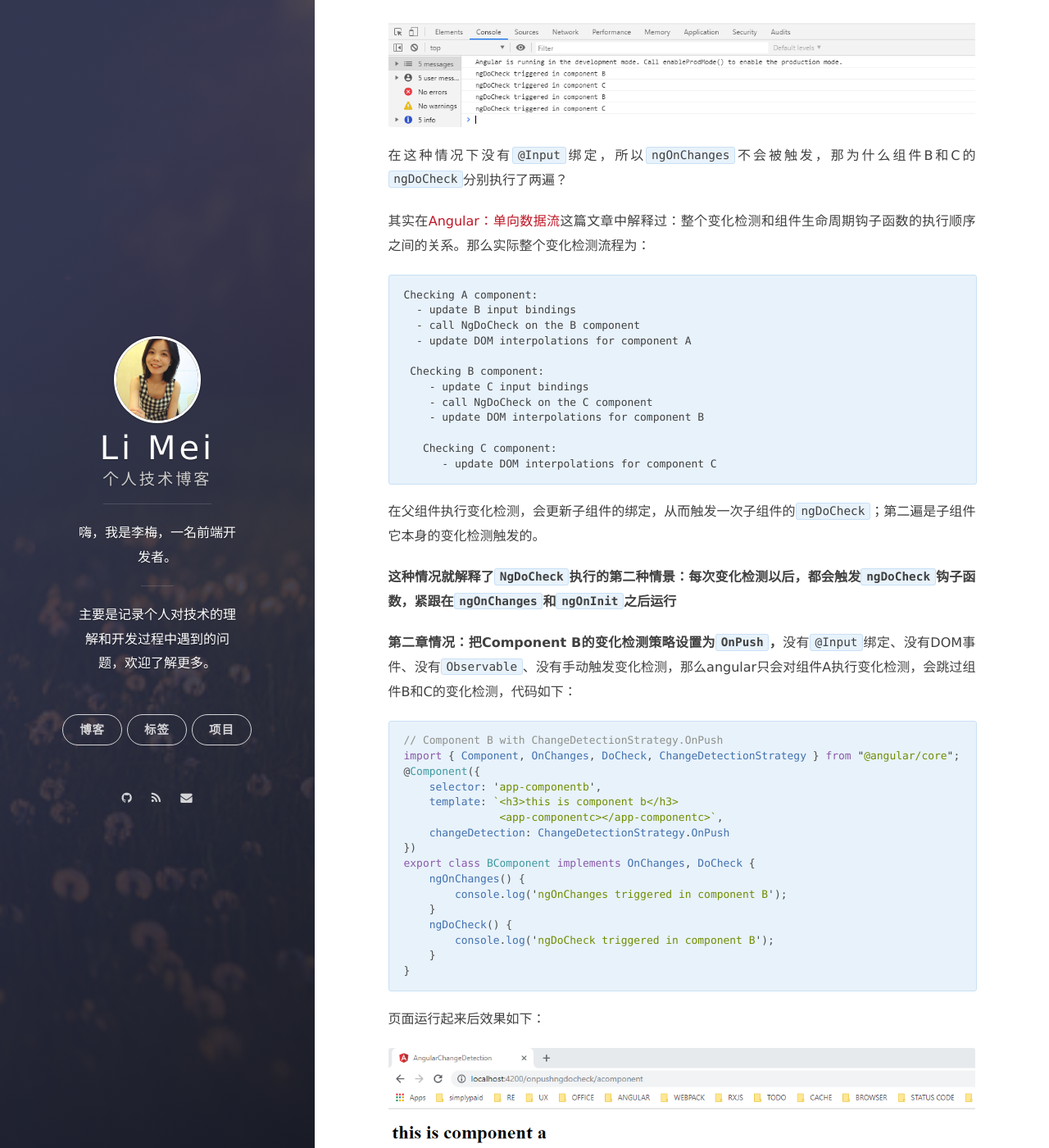
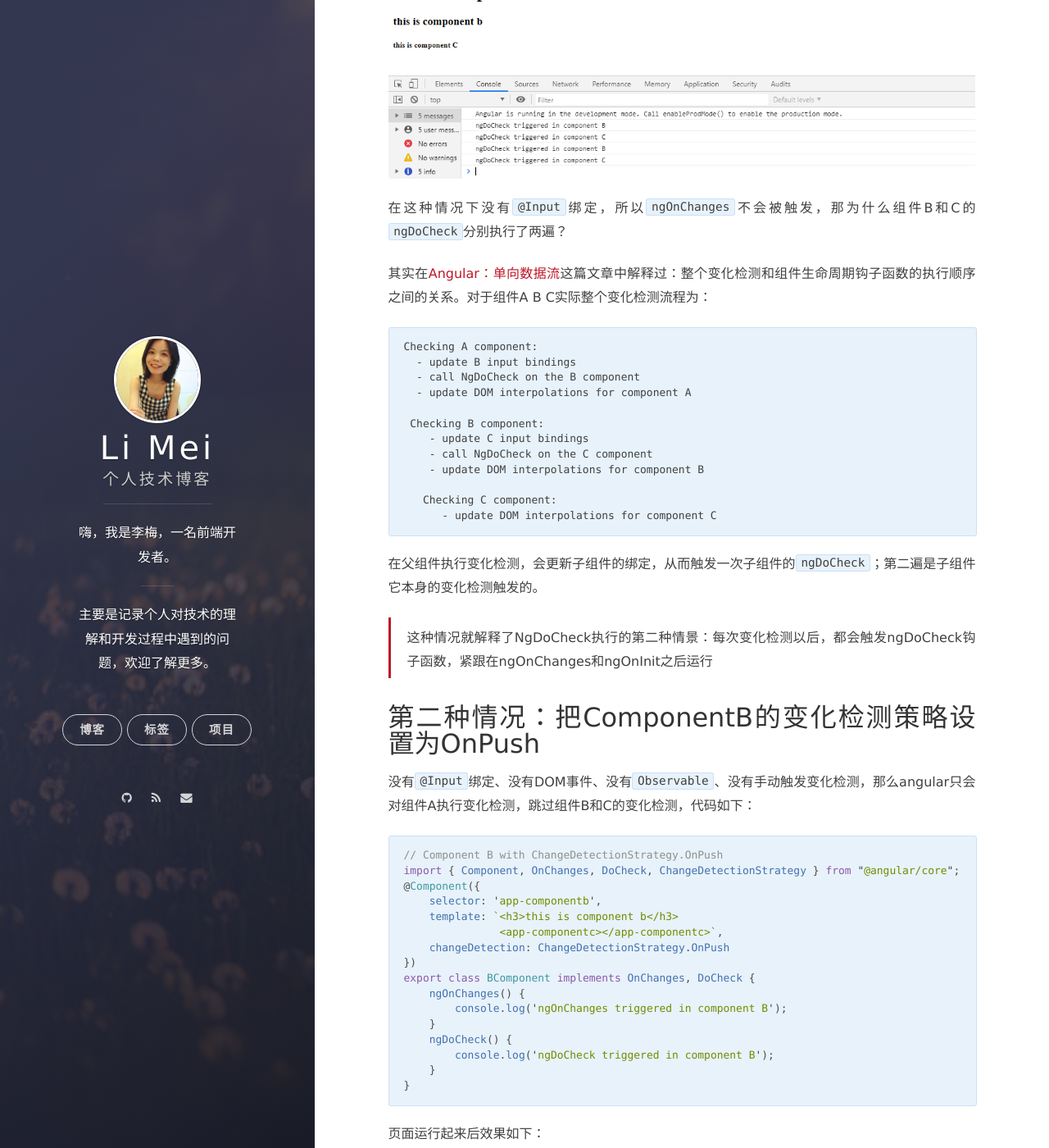
Before and after one commit to LiMeii/LiMeii.github.io, a Jekyll site: the page built from _posts/2019-06-27-angular-ngdocheck-onpush-strategy.md, in a window 1280 px wide and 1400 px high, scrolled down 2589 px. Shown: the whole window at 82% size. Built offline with Jekyll 4.4.1, drawn with Linux system fonts in a browser that asks for light colours; nearby versions of some CDN libraries; some of the changed text lies outside the part shown.

Commit message:
update ngdocheck trigger timing post

````diff
--- a/_posts/2019-06-27-angular-ngdocheck-onpush-strategy.md
+++ b/_posts/2019-06-27-angular-ngdocheck-onpush-strategy.md
@@ -6,15 +6,18 @@
 
 在[angular官方文档](https://angular.io/guide/lifecycle-hooks)对```ngDoCheck```执行时机是这么描述的：
 
-![angular-onpush-ngdocheck](https://limeii.github.io/assets/images/posts/angular/angular-ngdocheck-onpush-strategy04.png){:height="100%" width="100%"}
+<blockquote>
+<p>Detect and act upon changes that Angular can't or won't detect on its own.</p>
+<p>Called during every change detection run, immediately after ngOnChanges() and ngOnInit().</p>
+</blockquote>
 
 直译过来就是：
 
- - 1：```NgDoCheck```在状态发生变化，angular自己又不能捕获这个变化时被触发。
+ - 1：在状态发生变化，angular自己本身不能捕获这个变化时会触发```NgDoCheck```。
 
  - 2：每次变化检测以后，都会触发```ngDoCheck```钩子函数，紧跟在```ngOnChanges```和```ngOnInit```之后运行。
 
-第二点很好理解，对于第一点：**```NgDoCheck```在状态发生变化，angular自己又不能捕获这个变化时被触发。**这到底是什么意思呢？
+第二点很好理解，第一点到底是什么意思呢？
 
 在[Angular Change Detection:变化检测策略](https://limeii.github.io/2019/06/angular-changeDetectionStrategy-OnPush/)这篇文章中解释过：某一个组件中设置angular变化检测策略为OnPush，如果没有以下四种情况，angular是不会为这个组件或者它的子组件执行变化检测。
 
@@ -83,14 +86,16 @@
 }
 ```
 
-**第一种情况：这三个组件都是默认的检测策略，**没有```@Input```绑定、没有DOM事件、没有```Observable```、没有手动触发变化检测，页面运行起来以后，效果如下：
+## 第一种情况：三个组件都是默认的检测策略.
+
+没有```@Input```绑定、没有DOM事件、没有```Observable```、没有手动触发变化检测，页面运行起来以后，效果如下：
 
 ![angular-onpush-ngdocheck](https://limeii.github.io/assets/images/posts/angular/angular-ngdocheck-onpush-strategy02.png){:height="100%" width="100%"}
 
 在这种情况下没有```@Input```绑定，所以```ngOnChanges```不会被触发，那为什么组件B和C的```ngDoCheck```分别执行了两遍？
 
 
-其实在[Angular：单向数据流](https://limeii.github.io/2019/06/angular-unidirectional-data-flow/)这篇文章中解释过：整个变化检测和组件生命周期钩子函数的执行顺序之间的关系。那么实际整个变化检测流程为：
+其实在[Angular：单向数据流](https://limeii.github.io/2019/06/angular-unidirectional-data-flow/)这篇文章中解释过：整个变化检测和组件生命周期钩子函数的执行顺序之间的关系。对于组件A B C实际整个变化检测流程为：
 
 ```
 Checking A component:
@@ -108,11 +113,13 @@
 ```
 在父组件执行变化检测，会更新子组件的绑定，从而触发一次子组件的```ngDoCheck```；第二遍是子组件它本身的变化检测触发的。
 
+<blockquote>
+<p>这种情况就解释了NgDoCheck执行的第二种情景：每次变化检测以后，都会触发ngDoCheck钩子函数，紧跟在ngOnChanges和ngOnInit之后运行</p>
+</blockquote>
 
-**这种情况就解释了```NgDoCheck```执行的第二种情景：每次变化检测以后，都会触发```ngDoCheck```钩子函数，紧跟在```ngOnChanges```和```ngOnInit```之后运行**
+## 第二种情况：把ComponentB的变化检测策略设置为OnPush
 
-
-**第二章情况：把Component B的变化检测策略设置为```OnPush```，**没有```@Input```绑定、没有DOM事件、没有```Observable```、没有手动触发变化检测，那么angular只会对组件A执行变化检测，会跳过组件B和C的变化检测，代码如下：
+没有```@Input```绑定、没有DOM事件、没有```Observable```、没有手动触发变化检测，那么angular只会对组件A执行变化检测，跳过组件B和C的变化检测，代码如下：
 
 ```ts
 // Component B with ChangeDetectionStrategy.OnPush
@@ -137,7 +144,7 @@
 
 ![angular-onpush-ngdocheck](https://limeii.github.io/assets/images/posts/angular/angular-ngdocheck-onpush-strategy03.png){:height="100%" width="100%"}
 
-<blockquote>很奇怪对不对！！本来说好的组件B和C不会执行变化检测，怎么NgDoCheck还是触发了？组件B中的ngDoCheck执行了两遍！！</blockquote>
+很奇怪对不对！！本来说好的组件B和C不会执行变化检测，怎么```NgDoCheck```还是触发了？组件B中的```ngDoCheck```执行了两遍！！
 
 
 我们来看下在组件B中设置了```OnPush```检测策略，整个变化检测流程：
@@ -167,13 +174,13 @@
 组件B执行第二个```NgDoCheck```是因为：组件C在它自己的```NgDoCheck```之后会**update DOM interpolations for component B**，组件B状态发生改变，因为此时组件B设置了```OnPush```，不会执行变化检测，angular捕获不到这个状态改变。```NgDoCheck```会在状态发生变化，angular自己又不能捕获时被触发。
 
 
-组件C执行```NgDoCheck```触发的原因和组件B的第二个```NgOnCheck```类似：**update DOM interpolations for component C**组件C本身自己会有页面渲染，状态发生改变，因为组件B被设置为```OnPush```策略，子组件C也是```OnPush```策略，angular捕获不到这个状态改变。```NgDoCheck```会在状态发生变化，angular自己又不能捕获时被触发。
+组件C执行```NgDoCheck```触发的原因和组件B的第二个```NgOnCheck```类似：**update DOM interpolations for component C**组件C本身自己页面渲染时状态发生改变，因为组件B被设置为```OnPush```策略，子组件C也是```OnPush```策略，angular捕获不到这个状态改变。```NgDoCheck```会在状态发生变化，angular自己又不能捕获时被触发。
 
+<blockquote>
+<p>这种情况就解释了NgDoCheck执行的第一种情景：在状态发生变化，angular自己本身不能捕获这个变化时会触发NgDoCheck</p>
+</blockquote>
 
-**这种情况就解释了```NgDoCheck```执行的第一种情景：```NgDoCheck```会在状态发生变化，angular自己又不能捕获时被触发**
-
-
-**总结**
+## 总结
 
 ngDoCheck不只是在变化检测后触发，angular本身不能捕获的变化，会在```NgDoCheck```里被捕获。
 
````
Also changed, not shown: _posts/TODO.md (+8 -3 lines).
